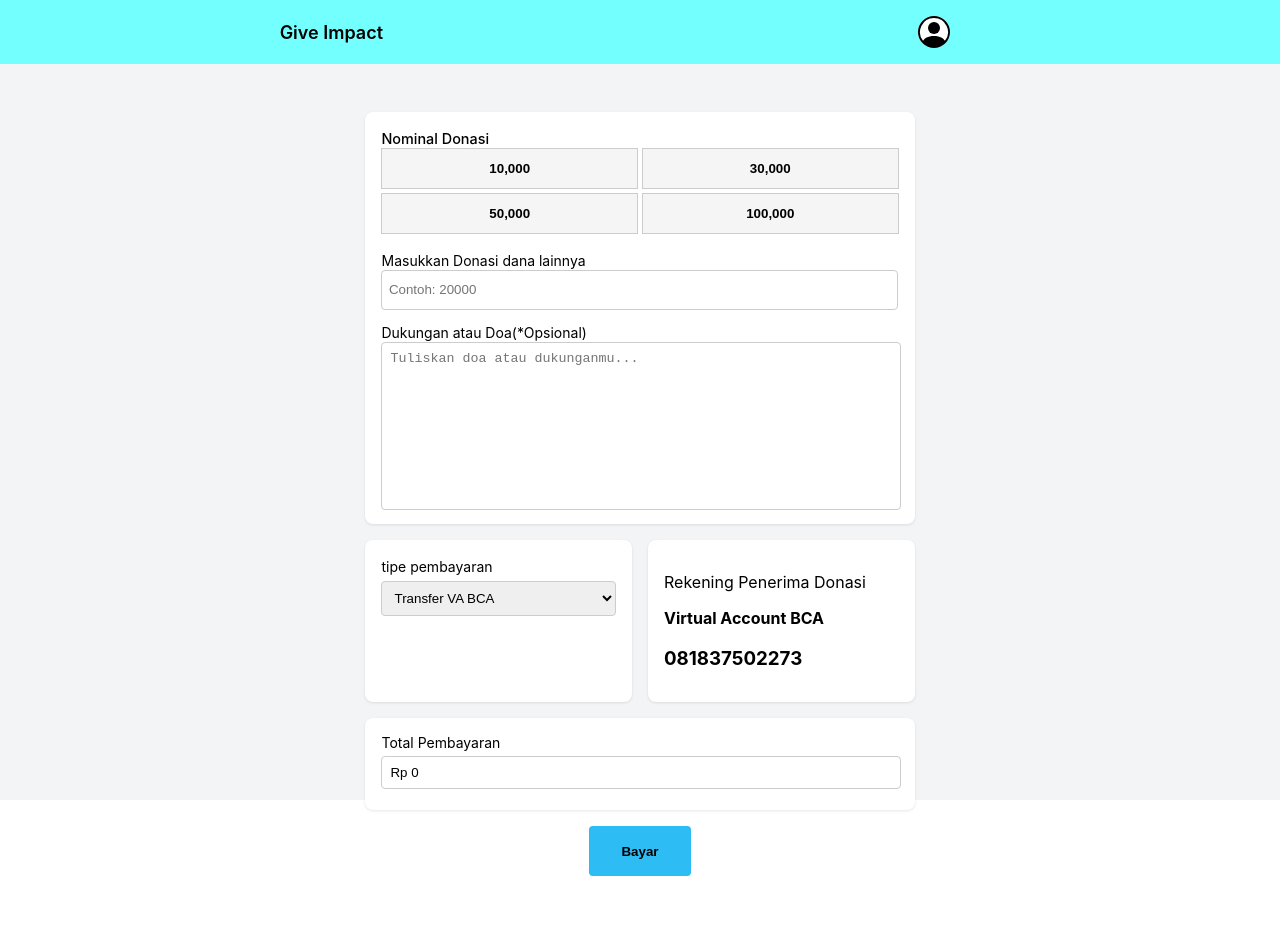
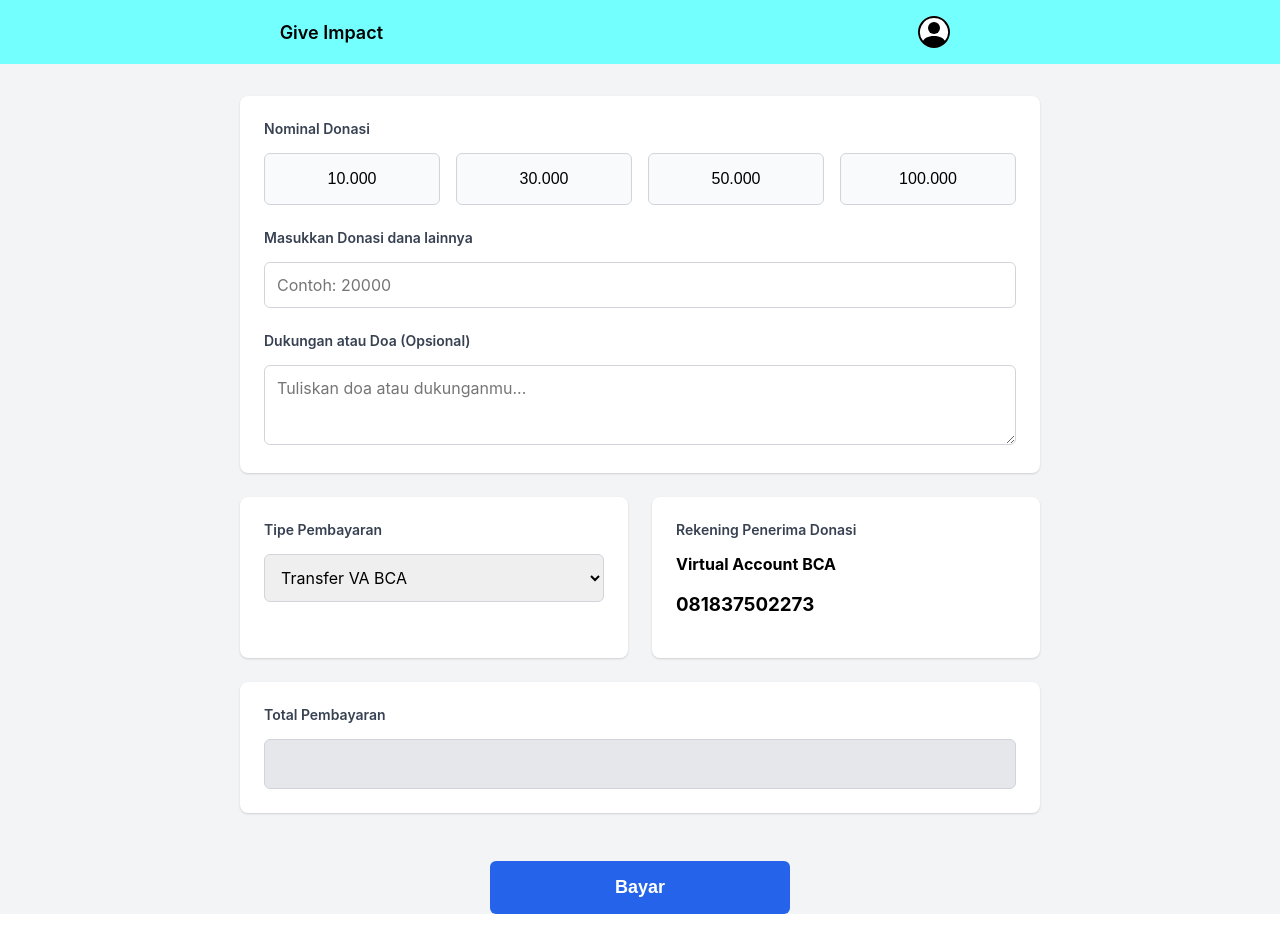
Before and after one commit to Zephryxx/Give-Impact-SKRIPSI-2025, a React (Create React App) app in the folder frontend/: page /payment in a window 1280 px wide. Before the commit the page ends 924 px from the top, so only its background shows below. Built offline with nearby package versions, Linux system fonts and the light colour scheme; sample sign-in values are in the browser's storage.

Commit message:
albert - dev payment page iterasi 1

```diff
--- a/frontend/src/pages/Paymentpage.jsx
+++ b/frontend/src/pages/Paymentpage.jsx
@@ -1,12 +1,34 @@
-import React,{useState} from 'react';
+import React,{useState, useContext} from 'react';
 import '../styles/Paymentpage.css'
 import Headeruser from '../components/Headeruser';
+import { useNavigate, Link } from 'react-router-dom';
+import { AuthContext } from '../context/AuthContext';
 
 const Paymentpage = () => {
+  const navigate = useNavigate();
+  const { authState } = useContext(AuthContext);
+
   const [selectedAmount, setSelectedAmount] = useState('');
   const [customAmount, setCustomAmount] = useState('');
   const [prayer, setPrayer] = useState('');
   const [paymentType, setPaymentType] = useState('Transfer VA BCA');
+
+  const [error, setError] = useState('');
+  const [successMessage, setSuccessMessage] = useState('');
+  const [isLoading, setIsLoading] = useState(false);
+
+  const formatRupiah = (angka) => {
+        if (!angka) return '';
+        const number_string = angka.toString().replace(/[^,\d]/g, '');
+        let sisa = number_string.length % 3;
+        let rupiah = number_string.substr(0, sisa);
+        const ribuan = number_string.substr(sisa).match(/\d{3}/gi);
+        if (ribuan) {
+            const separator = sisa ? '.' : '';
+            rupiah += separator + ribuan.join('.');
+        }
+        return rupiah ? 'Rp ' + rupiah : '';
+    };
 
   const handleSelectAmount = (amount) => {
     setSelectedAmount(amount);
@@ -23,31 +45,68 @@ const Paymentpage = () => {
     return selectedAmount || parseInt(customAmount) || 0;
   };
 
-  const handleSubmit = () => {
+  const handleSubmit = async () => {
+    setError('');
+    setSuccessMessage('');
+
     const total = getTotalAmount();
     if (total <= 0) {
       alert('Mohon masukkan jumlah donasi.');
       return;
     }
 
-    // Simulasi proses pembayaran
-    console.log('Donasi:', total);
-    console.log('Doa:', prayer);
-    console.log('Metode Pembayaran:', paymentType);
+    const token = authState.token;
+    if (!token) {
+        setError("Sesi Anda telah berakhir. Silakan login kembali untuk berdonasi.");
+        return;
+    }
 
-    alert(`Terima kasih atas donasi sebesar Rp ${total.toLocaleString()}!`);
+    setIsLoading(true);
+
+    const donationData = {
+        jumlah: total,
+        pesan: prayer,
+        tipe_pemb: paymentType,
+        kampanyeId: 2, // GANTI DENGAN ID KAMPANYE DINAMIS
+        foundationId: 1, // GANTI DENGAN ID FOUNDATION DINAMIS
+    };
+
+    try {
+      const response = await fetch('http://localhost:8081/api/donate', {
+          method: 'POST',
+          headers: {
+              'Content-Type': 'application/json',
+              'Authorization': `Bearer ${token}`
+          },
+          body: JSON.stringify(donationData)
+      });
+
+      const result = await response.json();
+
+      if (!response.ok) {
+          throw new Error(result.message || 'Gagal memproses donasi.');
+      }
+
+      setSuccessMessage(result.message);
+      setSelectedAmount('');
+      setCustomAmount('');
+      setPrayer('');
+
+      //tambah navigate ke Campaign detail tpi dengan kampanye yg sama
+
+    } catch (err) {
+        setError(err.message || "Gagal terhubung ke server. Silakan coba lagi.");
+    } finally {
+        setIsLoading(false);
+    }
   };
 
   const getVirtualAccount = () => {
         switch (paymentType) {
-      case 'Transfer VA BCA':
-        return { bank: 'Virtual Account BCA', account: '081837502273' };
-      case 'Transfer VA BNI':
-        return { bank: 'Virtual Account BNI', account: '081837509999' };
-      case 'Transfer VA Mandiri':
-        return { bank: 'Virtual Account Mandiri', account: '081837508888' };
-      default:
-        return { bank: '-', account: '-' };
+            case 'Transfer VA BCA': return { bank: 'Virtual Account BCA', account: '081837502273' };
+            case 'Transfer VA BNI': return { bank: 'Virtual Account BNI', account: '081837509999' };
+            case 'Transfer VA Mandiri': return { bank: 'Virtual Account Mandiri', account: '081837508888' };
+            default: return { bank: '-', account: '-' };
         }
     };
 
@@ -57,33 +116,32 @@ const Paymentpage = () => {
     <div className="payment-page">
       <Headeruser/>
       <main className="payment-content">
-        <section className="payment-section box-nominal">
-          <label className="section-title-payment">Nominal Donasi</label>
+          <div className="payment-grid">
+              <section className="box box-nominal">
+                  <label className="section-title">Nominal Donasi</label>
                   <div className="donation-amounts">
-            {[10000, 30000, 50000, 100000].map((amount, index) => (
+                      {[10000, 30000, 50000, 100000].map((amount) => (
                           <button
-                key={index}
+                              key={amount}
                               className={`amount-box ${selectedAmount === amount ? 'selected' : ''}`}
                               onClick={() => handleSelectAmount(amount)}
                           >
-                {amount.toLocaleString()}
+                              {formatRupiah(amount).replace('Rp ', '')}
                           </button>
                       ))}
                   </div>
-
                   <div className="custom-donation-input">
                       <label className='label-info'>Masukkan Donasi dana lainnya</label>
                       <input
-              type="number"
+                          type="text"
                           placeholder="Contoh: 20000"
                           className="donation-input"
-              value={customAmount}
+                          value={formatRupiah(customAmount)}
                           onChange={handleCustomAmountChange}
                       />
                   </div>
-
                   <div className="prayer-section">
-            <label className='label-info'>Dukungan atau Doa(*Opsional)</label>
+                      <label className='label-info'>Dukungan atau Doa (Opsional)</label>
                       <textarea
                           className="prayer-textarea"
                           placeholder="Tuliskan doa atau dukunganmu..."
@@ -93,9 +151,8 @@ const Paymentpage = () => {
                   </div>
               </section>
 
-        <div className="payment-methods">
-          <div className="payment-type box-tipe-pembayaran">
-            <label className='label-info'>tipe pembayaran</label>
+              <div className="box box-tipe-pembayaran">
+                  <label className='label-info'>Tipe Pembayaran</label>
                   <select
                       className="payment-select"
                       value={paymentType}
@@ -106,28 +163,29 @@ const Paymentpage = () => {
                       <option>Transfer VA Mandiri</option>
                   </select>
               </div>
-
-          <div className="recipient-account box-va">
-            <p>Rekening Penerima Donasi</p>
+              <div className="box box-va">
+                  <label className='label-info'>Rekening Penerima Donasi</label>
                   <strong>{va.bank}</strong>
                   <h3>{va.account}</h3>
               </div>
-        </div>
 
-        <div className="total-payment box-total-pembayaran">
+              <div className="box box-total-pembayaran" style={{ gridColumn: 'span 2' }}>
                   <label className='label-info'>Total Pembayaran</label>
                   <input
                       type="text"
                       readOnly
                       className="total-input"
-            value={`Rp ${getTotalAmount().toLocaleString()}`}
+                      value={formatRupiah(getTotalAmount())}
                   />
               </div>
 
               <div className="pay-button-container">
-          <button className="pay-button" onClick={handleSubmit}>
-            Bayar
+                  {error && <p className="error-message">{error}</p>}
+                  {successMessage && <p className="success-message">{successMessage}</p>}
+                  <button className="pay-button" onClick={handleSubmit} disabled={isLoading}>
+                      {isLoading ? 'Memproses...' : 'Bayar'}
                   </button>
+              </div>
           </div>
       </main>
   </div>
--- a/frontend/src/styles/Paymentpage.css
+++ b/frontend/src/styles/Paymentpage.css
@@ -1,162 +1,147 @@
 .payment-page {
     background-color: #f3f4f6;
-    height: 100vh;
+    min-height: 100vh;
+}
+.payment-content {
+    max-width: 800px;
+    margin: 2rem auto;
+    padding: 0 1rem;
+}
+.payment-grid {
+    display: grid;
+    grid-template-columns: repeat(2, 1fr);
+    gap: 1.5rem;
+}
+.box {
+    background-color: white;
+    padding: 1.5rem;
+    border-radius: 0.5rem;
+    box-shadow: 0 1px 3px rgba(0,0,0,0.05), 0 1px 2px rgba(0,0,0,0.1);
+}
+.box-nominal {
+    grid-column: span 2 / span 2;
+}
+.section-title, .label-info {
+    display: block;
+    font-weight: 600;
+    margin-bottom: 1rem;
+    color: #374151;
+}
+.donation-amounts {
+    display: grid;
+    grid-template-columns: repeat(auto-fit, minmax(120px, 1fr));
+    gap: 1rem;
+    margin-bottom: 1.5rem;
+}
+.amount-box {
+    width: 100%;
+    padding: 1rem;
+    border: 1px solid #d1d5db;
+    border-radius: 0.375rem;
+    background-color: #f9fafb;
+    cursor: pointer;
+    text-align: center;
+    font-size: 1rem;
+    font-weight: 500;
+    transition: all 0.2s;
+}
+.amount-box:hover {
+    border-color: #3b82f6;
+}
+.amount-box.selected {
+    background-color: #3b82f6;
+    color: white;
+    border-color: #3b82f6;
+    transform: scale(1.05);
+}
+.custom-donation-input, .prayer-section {
+    margin-top: 1.5rem;
+}
+.donation-input, .prayer-textarea, .payment-select, .total-input {
+    width: 100%;
+    padding: 0.75rem;
+    border: 1px solid #d1d5db;
+    border-radius: 0.375rem;
+    font-size: 1rem;
+    box-sizing: border-box;
+    font-family: inherit;
+}
+.donation-input:focus, .prayer-textarea:focus, .payment-select:focus {
+    border-color: #3b82f6;
+    outline: 2px solid transparent;
+    outline-offset: 2px;
+    box-shadow: 0 0 0 2px #bfdbfe;
+}
+.prayer-textarea {
+    min-height: 80px;
+    resize: vertical;
+}
+.recipient-account {
+    text-align: center;
+}
+.recipient-account p {
+    margin: 0 0 0.25rem;
+    font-size: 0.875rem;
+    color: #6b7280;
+}
+.recipient-account strong {
+    font-size: 1rem;
+}
+.recipient-account h3 {
+    margin: 0.5rem 0 0;
+    font-size: 1.5rem;
+    color: #1f2937;
+    letter-spacing: 1px;
+}
+.total-input {
+    background-color: #e5e7eb;
+    font-weight: bold;
+    font-size: 1.25rem;
+    text-align: right;
+}
+.pay-button-container {
+    grid-column: span 2 / span 2;
     display: flex;
     flex-direction: column;
+    align-items: center;
+    gap: 1rem;
+    margin-top: 1.5rem;
 }
-
-  /* Main */
-.payment-content {
-    flex: 1;
-    padding: 3rem;
-    max-width: 800px;
-    margin: auto;
-    display: flex;
-    flex-direction: column;
-    gap: 1rem;
-}
-
-.section-title-payment {
-    font-size: 0.9rem;
-    font-weight: 500;
-    margin-bottom: 0.5rem;
-}
-
-  /* Card style */
-.box-nominal{
-    background-color: white;
-    border-radius: 0.5rem;
+.pay-button {
+    width: 100%;
+    max-width: 300px;
     padding: 1rem;
-    height: 380px;
-    box-shadow: 0 1px 3px rgba(0, 0, 0, 0.1);
-}
-
-.box-tipe-pembayaran{
-    background-color: white;
-    border-radius: 0.5rem;
-    padding: 1rem;
-    height: 130px;
-    box-shadow: 0 1px 3px rgba(0, 0, 0, 0.1);
-}
-
-.box-va{
-    background-color: white;
-    border-radius: 0.5rem;
-    padding: 1rem;
-    height: 130px;
-    box-shadow: 0 1px 3px rgba(0, 0, 0, 0.1);
-}
-
-.box-total-pembayaran{
-    background-color: white;
-    border-radius: 0.5rem;
-    padding: 1rem;
-    height: 60px;
-    box-shadow: 0 1px 3px rgba(0, 0, 0, 0.1);
-}
-
-  /* Nominal amounts */
-.donation-amounts {
-    display: grid;
-    grid-template-columns: repeat(2, 1fr);
-    gap: 0.25rem;
-    margin-bottom: 1rem;
-}
-
-.amount-box {
-    background-color: #f5f5f5;
-    border: 1px solid #ccc;
-    padding: 0.75rem 0;
+    background-color: #2563eb;
+    color: white;
+    border: none;
+    border-radius: 0.375rem;
+    font-size: 1.125rem;
     font-weight: 600;
     cursor: pointer;
-    transition: background-color 0.3s;
+    transition: background-color 0.2s;
 }
-
-.amount-box:hover {
-    background-color: #e5e7eb;
+.pay-button:hover {
+    background-color: #1d4ed8;
 }
-
-  /* Custom donation */
-.custom-donation-input {
-    margin: 0.75rem 0;
+.pay-button:disabled {
+    background-color: #9ca3af;
+    cursor: not-allowed;
 }
-
-.label-info{
-    font-size: 14px;
+.error-message {
+    width: 100%;
+    color: #991b1b;
+    background-color: #fee2e2;
+    padding: 0.75rem;
+    border-radius: 0.375rem;
+    text-align: center;
+    border: 1px solid #fecaca;
 }
-
-.donation-input {
-    width: 97%;
-    height: 25px;
-    padding: 0.4rem;
-    border: 1px solid #ccc;
-    border-radius: 0.25rem;
+.success-message {
+    width: 100%;
+    color: #166534;
+    background-color: #dcfce7;
+    padding: 0.75rem;
+    border-radius: 0.375rem;
+    text-align: center;
+    border: 1px solid #bbf7d0;
 }
-
-  /* Prayer textarea */
-.prayer-section {
-    margin-top: 0.75rem;
-}
-
-.prayer-textarea {
-    width: 97%;
-    height: 150px;
-    padding: 0.5rem;
-    border: 1px solid #ccc;
-    border-radius: 0.25rem;
-    resize: none;
-}
-
-  /* Payment info */
-.payment-methods {
-    display: flex;
-    flex-direction: row;
-    gap: 1rem;
-}
-
-.payment-type,
-.recipient-account {
-    flex: 1;
-}
-
-.payment-select {
-    width: 100%;
-    padding: 0.5rem;
-    margin-top: 0.3rem;
-    border-radius: 0.25rem;
-    border: 1px solid #ccc;
-}
-
-  /* Total payment */
-.total-payment {
-    display: flex;
-    flex-direction: column;
-}
-
-.total-input {
-    width: 97%;
-    padding: 0.5rem;
-    margin-top: 0.3rem;
-    border-radius: 0.25rem;
-    border: 1px solid #ccc;
-}
-
-  /* Bayar button */
-.pay-button-container {
-    display: flex;
-    justify-content: center;
-}
-
-.pay-button {
-    height: 50px;
-    background-color: #2ebcf5;
-    padding: 0.5rem 2rem;
-    font-weight: 600;
-    border: none;
-    border-radius: 0.25rem;
-    cursor: pointer;
-}
-
-.pay-button:hover {
-    background-color: #9ca3af;
-}
```
Also changed, not shown: 1 other file (tests, documents, lock files or other folders). Lines whose indentation alone changed are shown as unchanged.
